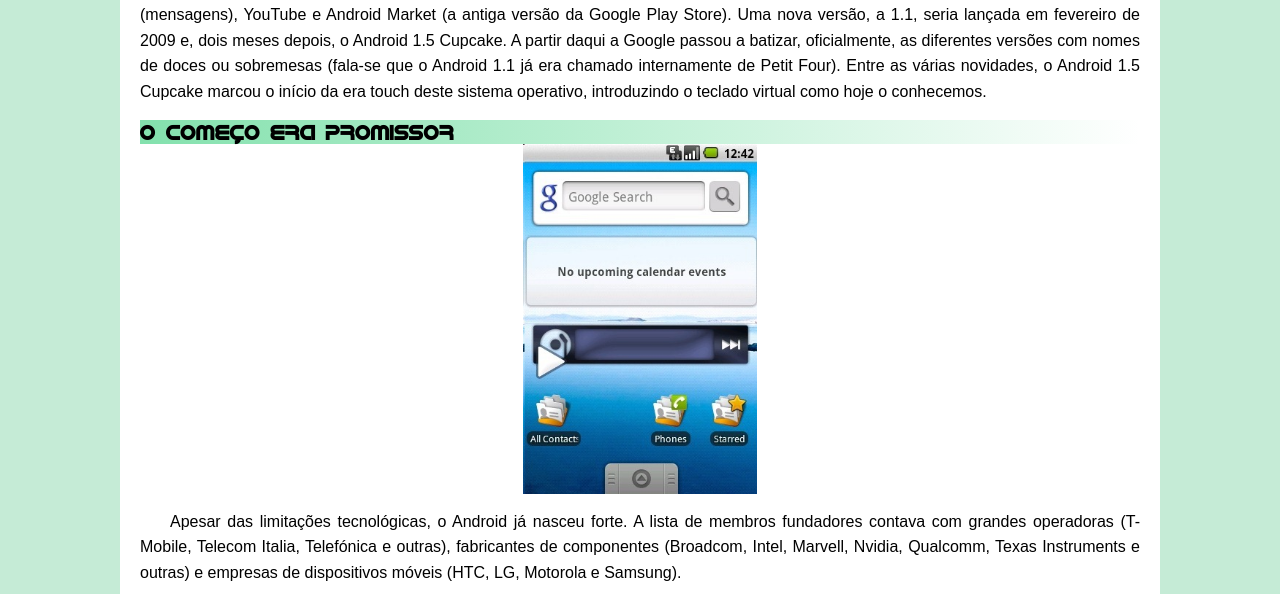
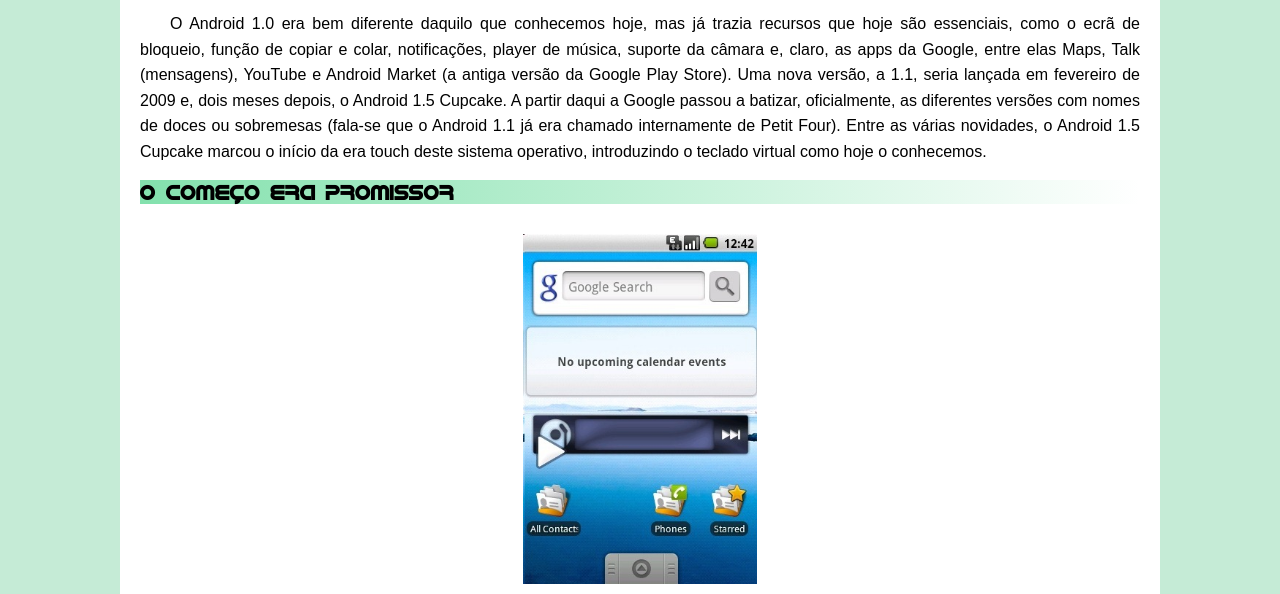
Before and after one commit to GabriielMelo/projeto-android, a plain HTML site: page cupcake.html in a window 1280 px wide. Shown: the part 743-1337 px from the top of the page. Drawn offline with Linux system fonts and the light colour scheme.

Commit message:
atualizado

```diff
--- a/style/style.css
+++ b/style/style.css
@@ -175,8 +175,7 @@
     min-height: 100px;
     display: block;
     margin: auto;
-    padding: 30
-    px;
+    padding: 30px;
 }
 
 aside{
```
